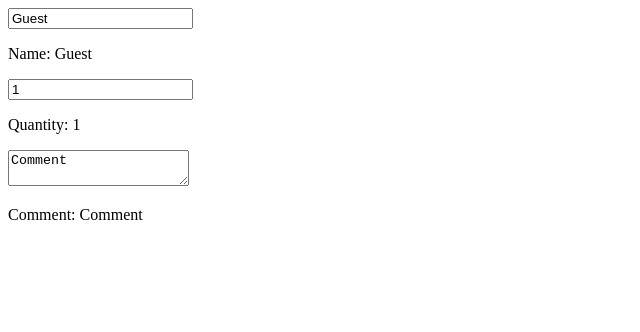
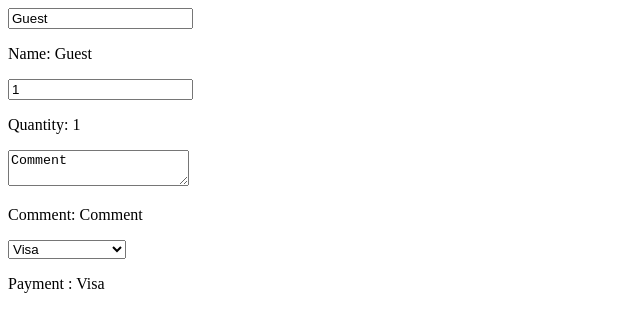
Before and after one commit to tanjirhc/onChange, a React (Vite) app: page / in a window 1280 px wide. Shown: the top 332 px of the page, without its empty margins (0-640 px from the left). Built offline with nearby package versions, Linux system fonts and the light colour scheme.

Commit message:
payment useState

```diff
--- a/src/MyComponent.jsx
+++ b/src/MyComponent.jsx
@@ -1,35 +1,49 @@
-
-import React, {useState} from 'react';
-function MyComponent(){
-
-
+import React, { useState } from "react";
+function MyComponent() {
   const [name, setName] = useState("Guest");
   const [quantity, setQuantity] = useState(1);
   const [comment, setComment] = useState("Comment");
+  const [payment, setPayment] = useState("Visa");
 
-  function handleNameChange(event){
+  function handleNameChange(event) {
     setName(event.target.value);
   }
 
-  function handleQuantityChange(event){
-    setQuantity(event.target.value)
+  function handleQuantityChange(event) {
+    setQuantity(event.target.value);
   }
 
-  function handleCommentChange(event){
+  function handleCommentChange(event) {
     setComment(event.target.value);
   }
 
-  return(<div>
+  function handlePaymentChange(event) {
+    setPayment(event.target.value);
+  }
 
-      <input value={name} onChange={handleNameChange}/>
+  return (
+    <div>
+      <input value={name} onChange={handleNameChange} />
       <p>Name: {name}</p>
 
-      <input value={quantity} onChange={handleQuantityChange} type='number'/>
+      <input value={quantity} onChange={handleQuantityChange} type="number" />
       <p>Quantity: {quantity}</p>
 
-      <textarea value={comment} onChange={handleCommentChange} placeholder='Enter your instructions'/>
+      <textarea
+        value={comment}
+        onChange={handleCommentChange}
+        placeholder="Enter your instructions"
+      />
       <p>Comment: {comment}</p>
 
-  </div>);
+      <select value={payment} onChange={handlePaymentChange}>
+        <option value="">Select an option</option>
+        <option value="Visa">Visa</option>
+        <option value="Mastercard">Mastercard</option>
+        <option value="Giftcard">Giftcard</option>
+      </select>
+      <p>Payment : {payment}</p>
+    </div>
+  );
 }
 export default MyComponent;
```
